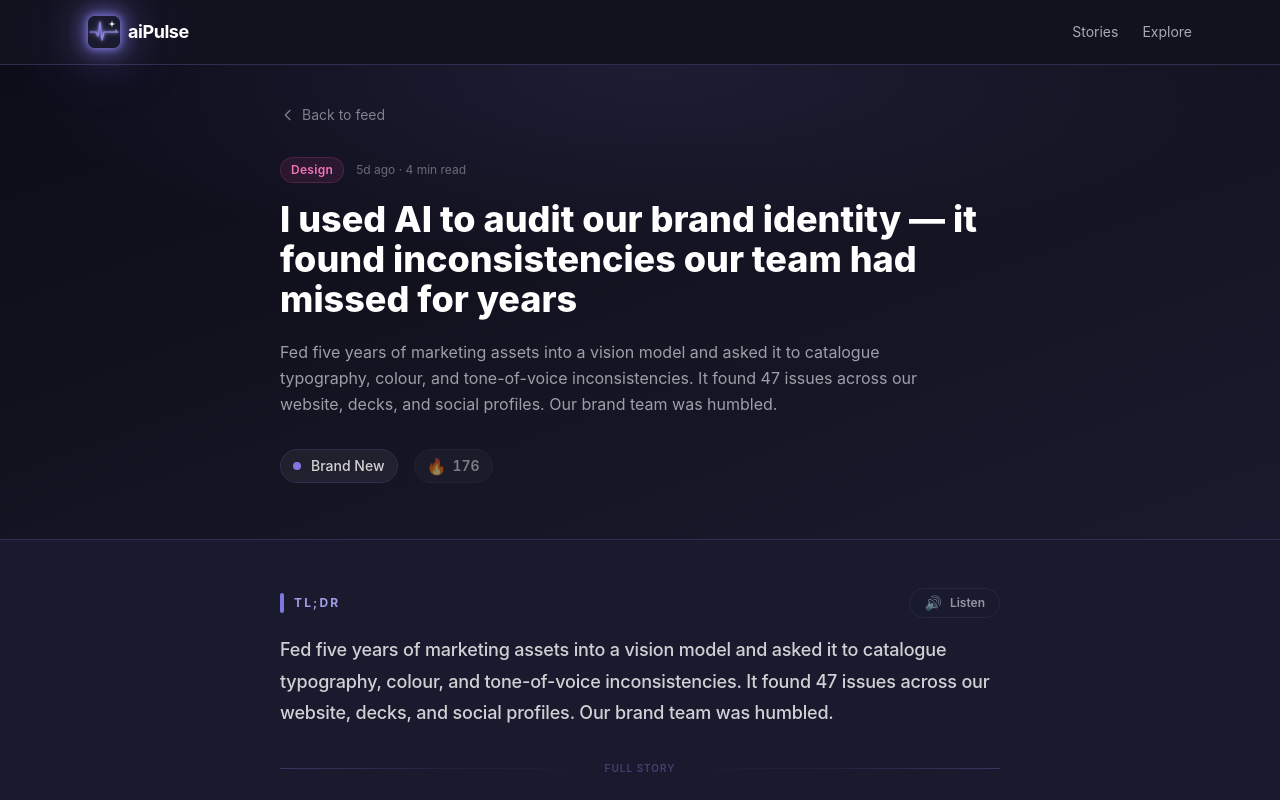
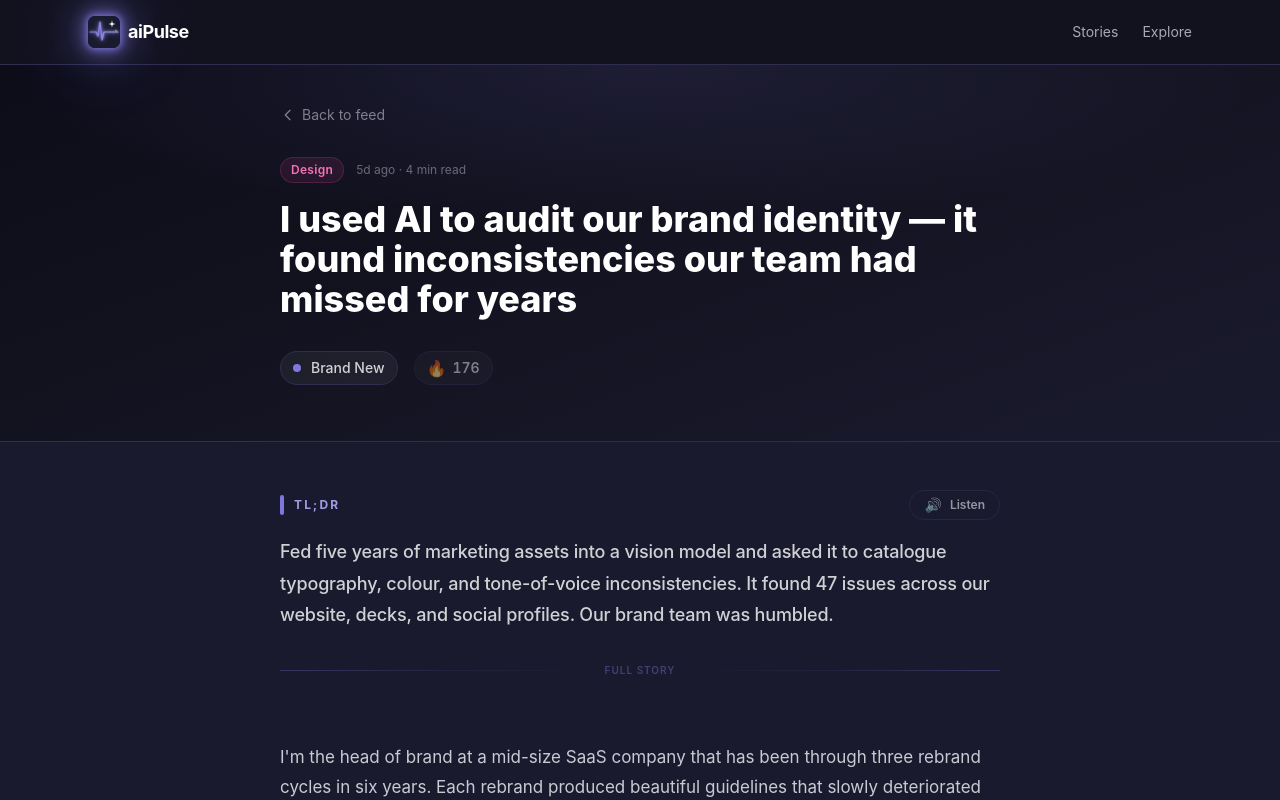
Before and after one commit to yuezhang87/aipulse, a Next.js app: page /story/ai-brand-identity-audit-47-issues in a window 1280 px wide. Shown: the top 800 px of the page. Built offline with nearby package versions, Linux system fonts and the light colour scheme.

Commit message:
Fix duplicate summary and debug Listen button

```diff
--- a/src/app/story/[slug]/page.tsx
+++ b/src/app/story/[slug]/page.tsx
@@ -87,14 +87,9 @@ export default async function StoryPage({
           </div>
 
           {/* Headline */}
-          <h1 className="text-3xl sm:text-4xl font-extrabold text-white leading-tight mb-5">
+          <h1 className="text-3xl sm:text-4xl font-extrabold text-white leading-tight mb-8">
             {story.title}
           </h1>
-
-          {/* Summary */}
-          <p className="text-base text-[var(--foreground)] opacity-65 leading-relaxed mb-8 max-w-2xl">
-            {story.summary}
-          </p>
 
           {/* Meta row: source badge + fire */}
           <div className="flex items-center gap-4 flex-wrap">
--- a/src/components/TldrSection.tsx
+++ b/src/components/TldrSection.tsx
@@ -63,8 +63,9 @@ export default function TldrSection({ summary, content }: Props) {
     setError(null);
 
     // --- Step 1: verify the text we'll speak ---
+    console.log("[TldrSection] summary prop:", JSON.stringify(summary?.slice(0, 80)) || "(empty)");
+    console.log("[TldrSection] content array length:", content.length);
     const realText = [summary, ...content].join(" ").trim();
-    console.log("[TldrSection] content array length:", content.length);
     console.log("[TldrSection] joined text length:", realText.length);
     console.log("[TldrSection] text preview:", realText.slice(0, 120) || "(empty)");
 
```
